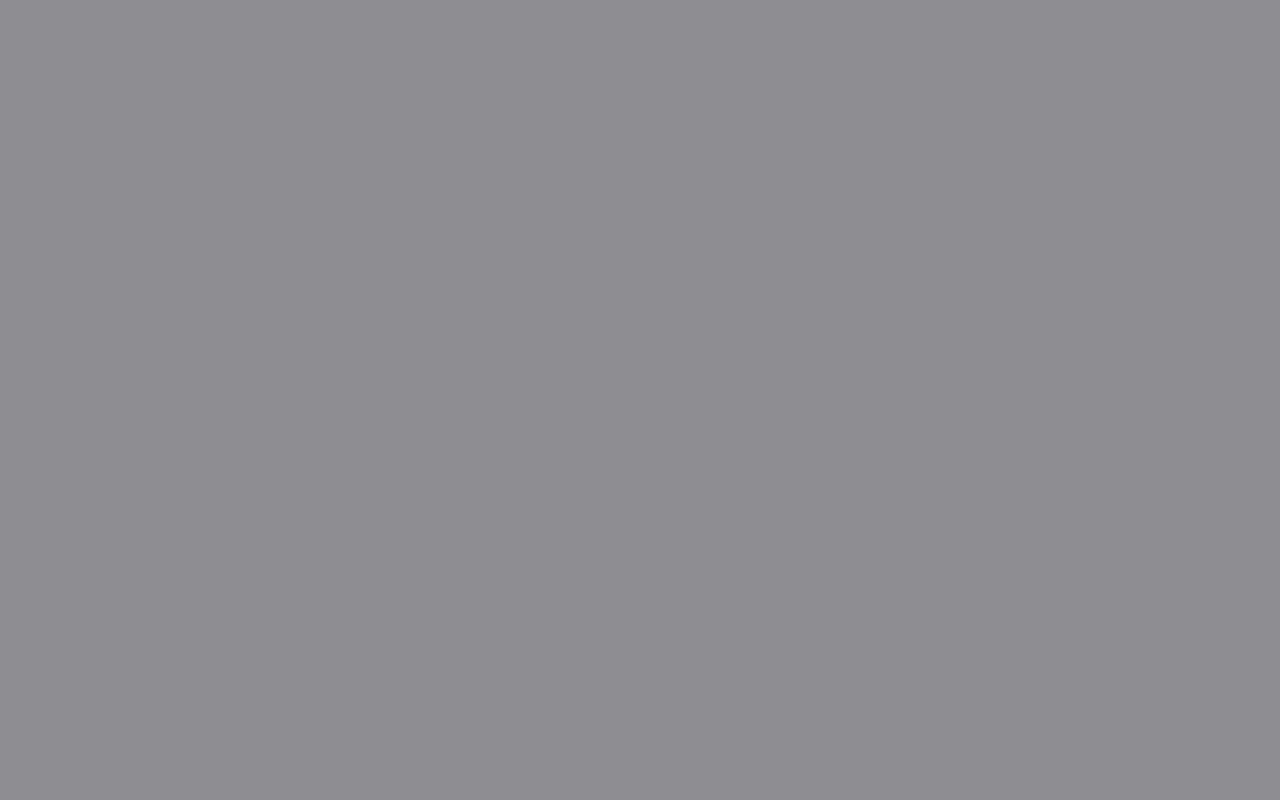
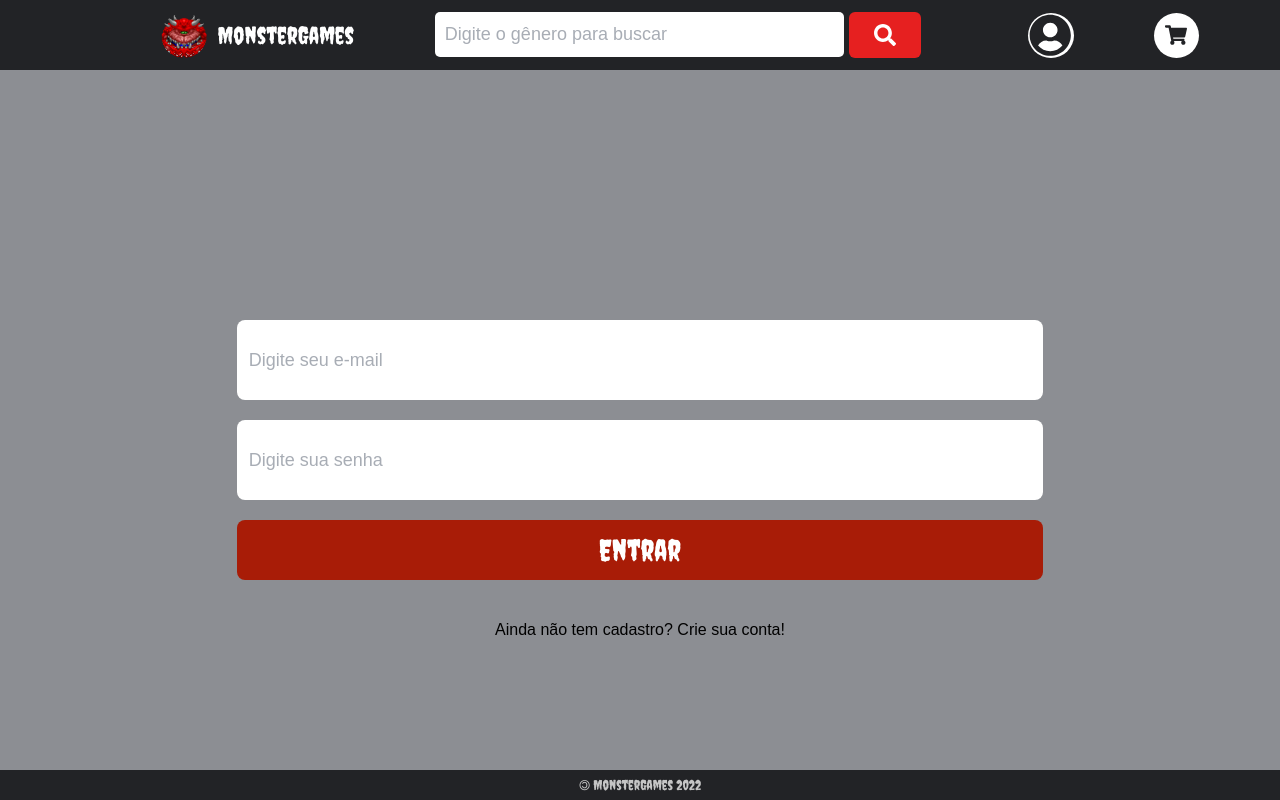
Before and after one commit to rafaelongo45/MonsterGames-Frontend, a React app: page /signin in a window 1280 px wide. Built offline with nearby package versions, Linux system fonts and the light colour scheme.

Commit message:
Created signin page. When the login is successfull the response from the server is saved in the userInfo context

```diff
--- a/src/assets/style.css
+++ b/src/assets/style.css
@@ -5,11 +5,21 @@
   --width: 320px;
  }
 
+html{
+  height: 100%;
+}
+
 body {
   background-color: var(--background-color);
   font-family: 'Roboto', sans-serif;
   /*font-family: 'Creepster', cursive;*/
   font-weight: 400;
+  height: 100%;
+}
+
+.root{
+  height: 100%;
+
 }
 
 strong {
--- a/src/components/App/index.js
+++ b/src/components/App/index.js
@@ -3,7 +3,7 @@
 
 import UserContext from './../../contexts/UserContext';
 import Home from './../Home';
-import SignIn from './../SignIn';
+import SignInPage from './../SignIn';
 import SignUp from './../SignUp';
 
 function App(){
@@ -29,7 +29,7 @@
         <Routes>
           <Route path='/' element={<Home />} />
           <Route path='/signup' element={<SignUp />} />
-          <Route path='/signin' element={<SignIn />} />
+          <Route path='/signin' element={<SignInPage />} />
         </Routes>
       </UserContext.Provider>
     </BrowserRouter>
--- a/src/components/Header/index.js
+++ b/src/components/Header/index.js
@@ -1,3 +1,4 @@
+import { useContext } from 'react';
 import styled from 'styled-components';
 import { useNavigate } from 'react-router';
 import {FaSearch, FaShoppingCart, FaUserCircle} from 'react-icons/fa';
@@ -5,9 +6,12 @@ import {FaSearch, FaShoppingCart, FaUserCircle} from 'react-icons/fa';
 import RenderLogo from './Logo';
 
 import RenderSideBarButton from './SideBarButton';
+import UserContext from '../../contexts/UserContext';
 
 function RenderHeader(){
+  const {userInfo} = useContext(UserContext)
   const navigate = useNavigate();
+  console.log(userInfo)
 
   return(
       <Header>
@@ -17,7 +21,12 @@ function RenderHeader(){
             <input type='text' maxLength={18} placeholder='Digite o gênero para buscar'/>
             <div><FaSearch /></div>
           </article>
-          <Avatar onClick={() => navigate('/signin')}><FaUserCircle/></Avatar>
+          {
+            userInfo.token ?
+            <img src ={userInfo.avatar}/>
+            :
+            <Avatar onClick={() => navigate('/signin')}><FaUserCircle/></Avatar>
+          }
           <Cart><FaShoppingCart/></Cart>
       </Header>
   )
@@ -34,6 +43,12 @@ const Header = styled.header`
   align-items:center;
   justify-content:space-evenly;
   z-index: 1;
+
+  img{
+    width: 46px;
+    height: 45px;
+    border-radius: 100%;
+    }
 
   article{
     display:flex;
--- a/src/components/Home/index.js
+++ b/src/components/Home/index.js
@@ -9,6 +9,7 @@ import Game from './../Game';
 
 function Home (){
   const [games, setGames] = useState([]);
+  console.log('a')
 
   useEffect(() => {
     const URL = 'http://localhost:5000/products/'
@@ -18,7 +19,7 @@ function Home (){
       alert('Ocorreu um erro - código ' + err.response.status);
       console.log(err);
     });
-  },);
+  },[]);
 
   return (
     <>
--- /dev/null
+++ b/src/components/SignIn/RenderSignInPage.js
@@ -0,0 +1,104 @@
+import axios from "axios";
+import styled from "styled-components";
+import { useNavigate } from "react-router";
+import { useState, useContext } from "react";
+
+import userContext from "../../contexts/UserContext.js"
+
+function RenderSignInPage(){
+  const navigate = useNavigate()
+  const {userInfo, setUserInfo} = useContext(userContext);
+  const [user, setUser] = useState({email: "", password: ""})
+
+  function login(event){
+    event.preventDefault();
+
+    if(user.email === null){
+      alert("Preencha os campos");
+    }
+
+    const promise = axios.post('http://localhost:5000/signin', user);
+
+    promise.then((response) => {
+      setUserInfo(response.data)
+      navigate('/')
+    })
+
+    promise.catch(error => {
+      alert(error.response.data)
+      console.log(error);
+    });
+  }
+
+  return(
+    <Main>
+      <Form onSubmit={login}>
+        <input type="email" placeholder="Digite seu e-mail" value = {user.email} onChange={(e) => setUser({...user, email: e.target.value})}></input>
+        <input type="password" placeholder="Digite sua senha" value = {user.password} onChange={(e) => setUser({...user, password: e.target.value})}></input>
+        <button type="submit">Entrar</button>
+      </Form>
+      <Button onClick={()=> navigate('/signup')}>Ainda não tem cadastro? Crie sua conta!</Button>
+    </Main>
+  )
+}
+
+export default RenderSignInPage;
+
+const Main = styled.main`
+  width: 90%;
+  min-height: 100%;
+  margin: 0 auto;
+  padding: 70px 0 30px 0;
+  display:flex;
+  flex-wrap:wrap;
+  align-items:center;
+  flex-direction:column;
+`
+
+const Form = styled.form`
+  margin-top: 250px;
+  display:flex;
+  align-items:center;
+  flex-direction:column;
+  width: 20%;
+
+  input{
+    width: 100%;
+    height: 80px;
+    border-radius: 8px;
+    margin-bottom: 20px;
+  }
+
+  input::placeholder{
+    padding-left:0;
+  }
+
+  button{
+    width: 100%;
+    height: 60px;
+    cursor:pointer;
+    margin-bottom: 40px;
+    border:none;
+    border-radius: 8px;
+    font-size: 30px;
+    font-family: 'Creepster', cursive;
+    color: white;
+    background-color:rgb(168,28,7);
+  }
+
+  @media(max-width: 767px){
+    width: 80%;
+  }
+
+  @media(max-width: 1440px), (min-width: 768){
+    width: 70%;
+  }
+`
+
+const Button = styled.button`
+  border:none;
+  background:none;
+  width:fit-content;
+  font-size: 16px;
+  cursor:pointer;
+`
--- a/src/components/SignIn/index.js
+++ b/src/components/SignIn/index.js
@@ -1,7 +1,15 @@
-function SignIn (){
+import RenderHeader from "../Header";
+import RenderFooter from "../Footer";
+import RenderSignInPage from "./RenderSignInPage";
+
+function SignInPage (){
   return (
-    <></>
+    <>
+      <RenderHeader />
+      <RenderSignInPage />
+      <RenderFooter/>
+    </>
   );
 }
 
-export default SignIn;
+export default SignInPage;
```
